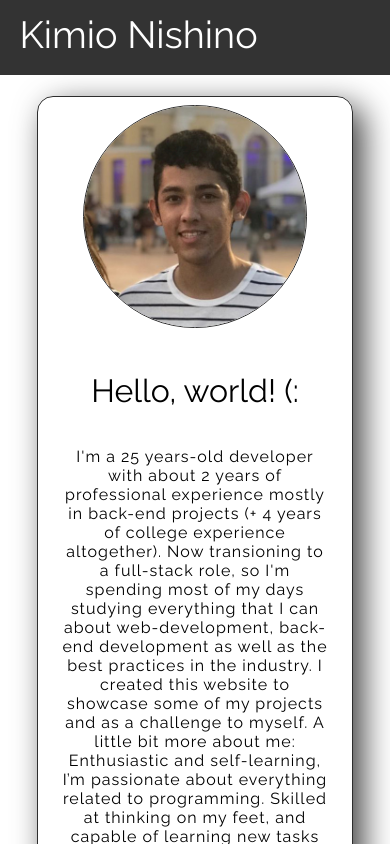
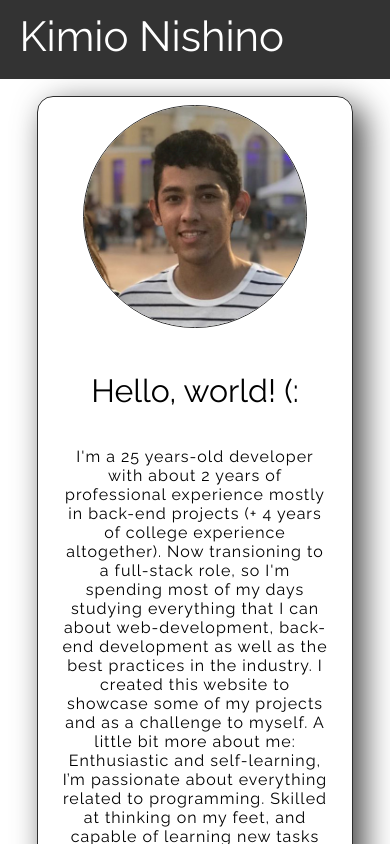
Before and after one commit to KimioN42/portfolio, a Vue app: page / in a window 390 px wide. Shown: the top 844 px of the page. Built offline with nearby package versions, Linux system fonts and the light colour scheme.

Commit message:
Some media queries for smaller mobile screens

```diff
--- a/src/components/CustomNavbar.vue
+++ b/src/components/CustomNavbar.vue
@@ -153,27 +153,33 @@ nav li {
     margin-left: 16px;
 }
 
-nav .link {
+.link {
     font-size: 14px;
     transition: 0.5s ease all;
     padding-bottom: 4px;
     border-bottom: 1px solid transparent;
 }
 
-nav .link:hover {
+.link:hover {
     color: #00ea7d;
     border-color: #00ea7d;
 }
 
-nav .branding {
+.branding {
     display: flex;
     align-items: center;
 }
 
 .branding h1 {
-    font-size: 2.70em;
+    font-size: 3em;
     border-bottom: 1px solid transparent;
     transition: 0.5s ease all;
+}
+
+@media (max-width: 365px) {
+    .branding h1 {
+        font-size: 2em;
+    }
 }
 
 .navigation {
@@ -183,7 +189,7 @@ nav .branding {
     justify-content: flex-end;
 }
 
-nav .icon {
+.icon {
     display: flex;
     align-items: center;
     position: absolute;
--- a/src/components/MyCard.vue
+++ b/src/components/MyCard.vue
@@ -77,6 +77,12 @@ export default {
     letter-spacing: 1px;
 }
 
+@media (max-width: 365px) {
+    .my-info p {
+        letter-spacing: normal;
+    }
+}
+
 .my-info p a {
     color: var(--light-mode-font);
 }
```
